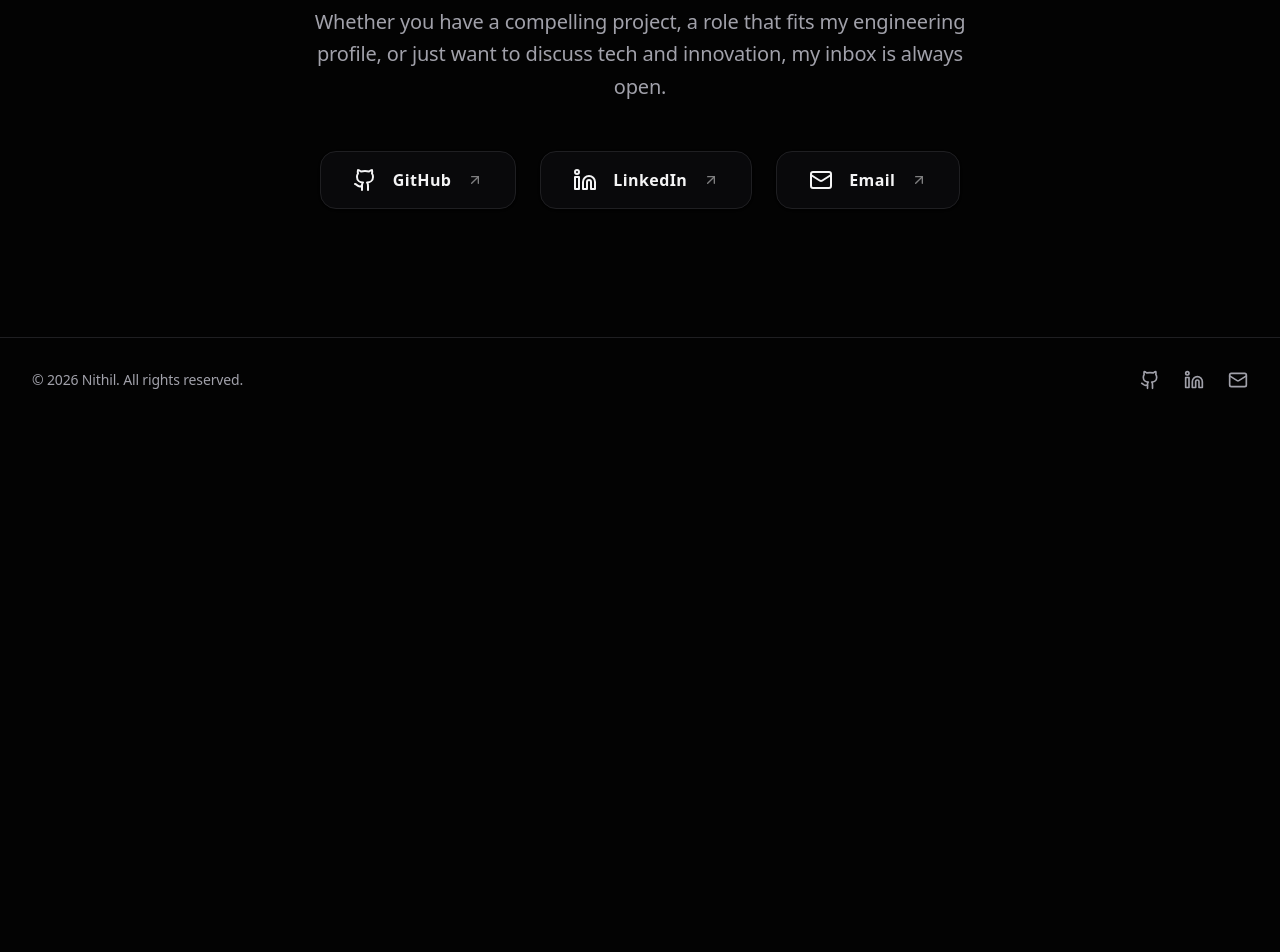
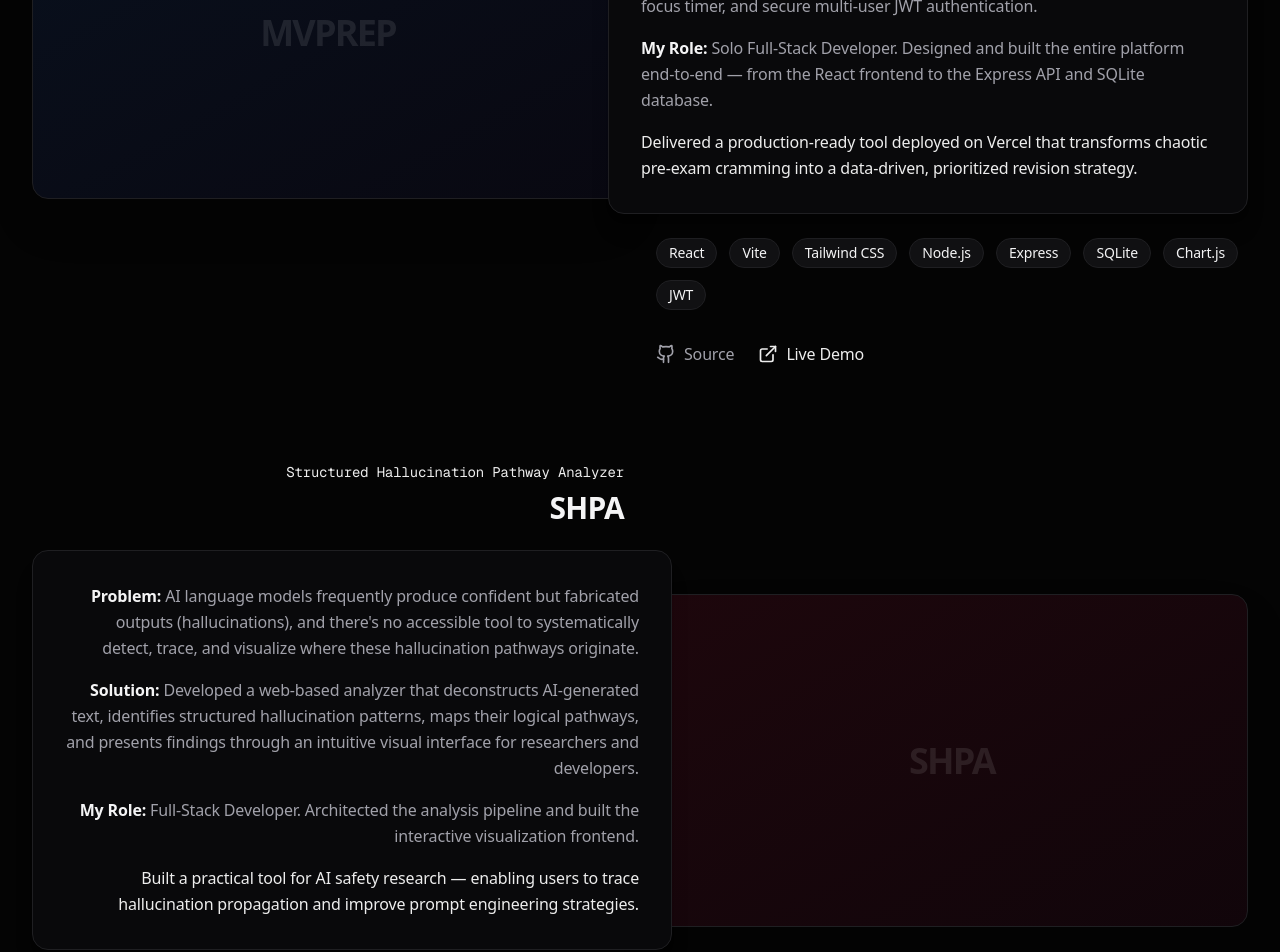
Before and after one commit to NithilSuganthan/Nithil-Suganthan-R-Portfolio, a Next.js app: page / in a window 1280 px wide. Shown: the part 8240-9192 px from the top of the page. Before the commit the page ends 8662 px from the top, so only its background shows below. Built offline with nearby package versions, Linux system fonts and the light colour scheme.

Commit message:
feat: add MVPrep and SHPA to featured projects

```diff
--- a/src/data/portfolio.ts
+++ b/src/data/portfolio.ts
@@ -161,6 +161,32 @@ export const projects = [
         demo: "#",
         color: "from-purple-500/10 to-purple-900/10",
         border: "group-hover:border-purple-500/50"
+    },
+    {
+        title: "MVPrep",
+        tagline: "CA Exam Revision Planner & Tracker",
+        problem: "CA aspirants face a critical 1.5-day gap between exams with no structured tool to prioritize high-value chapters and track marks coverage efficiently.",
+        role: "Solo Full-Stack Developer. Designed and built the entire platform end-to-end — from the React frontend to the Express API and SQLite database.",
+        solution: "Built a marks-coverage-first revision planner using ABC analysis prioritization — featuring a real-time dashboard with Chart.js visualizations, a smart 1.5-day planner engine with PDF export, an embedded Pomodoro focus timer, and secure multi-user JWT authentication.",
+        result: "Delivered a production-ready tool deployed on Vercel that transforms chaotic pre-exam cramming into a data-driven, prioritized revision strategy.",
+        tech: ["React", "Vite", "Tailwind CSS", "Node.js", "Express", "SQLite", "Chart.js", "JWT"],
+        github: "https://github.com/NithilSuganthan/MVPrep",
+        demo: "https://mv-prep.vercel.app",
+        color: "from-blue-500/10 to-indigo-900/10",
+        border: "group-hover:border-blue-500/50"
+    },
+    {
+        title: "SHPA",
+        tagline: "Structured Hallucination Pathway Analyzer",
+        problem: "AI language models frequently produce confident but fabricated outputs (hallucinations), and there's no accessible tool to systematically detect, trace, and visualize where these hallucination pathways originate.",
+        role: "Full-Stack Developer. Architected the analysis pipeline and built the interactive visualization frontend.",
+        solution: "Developed a web-based analyzer that deconstructs AI-generated text, identifies structured hallucination patterns, maps their logical pathways, and presents findings through an intuitive visual interface for researchers and developers.",
+        result: "Built a practical tool for AI safety research — enabling users to trace hallucination propagation and improve prompt engineering strategies.",
+        tech: ["JavaScript", "Vite", "CSS", "HTML"],
+        github: "https://github.com/NithilSuganthan/SHPA",
+        demo: "#",
+        color: "from-rose-500/10 to-pink-900/10",
+        border: "group-hover:border-rose-500/50"
     }
 ];
 
```
